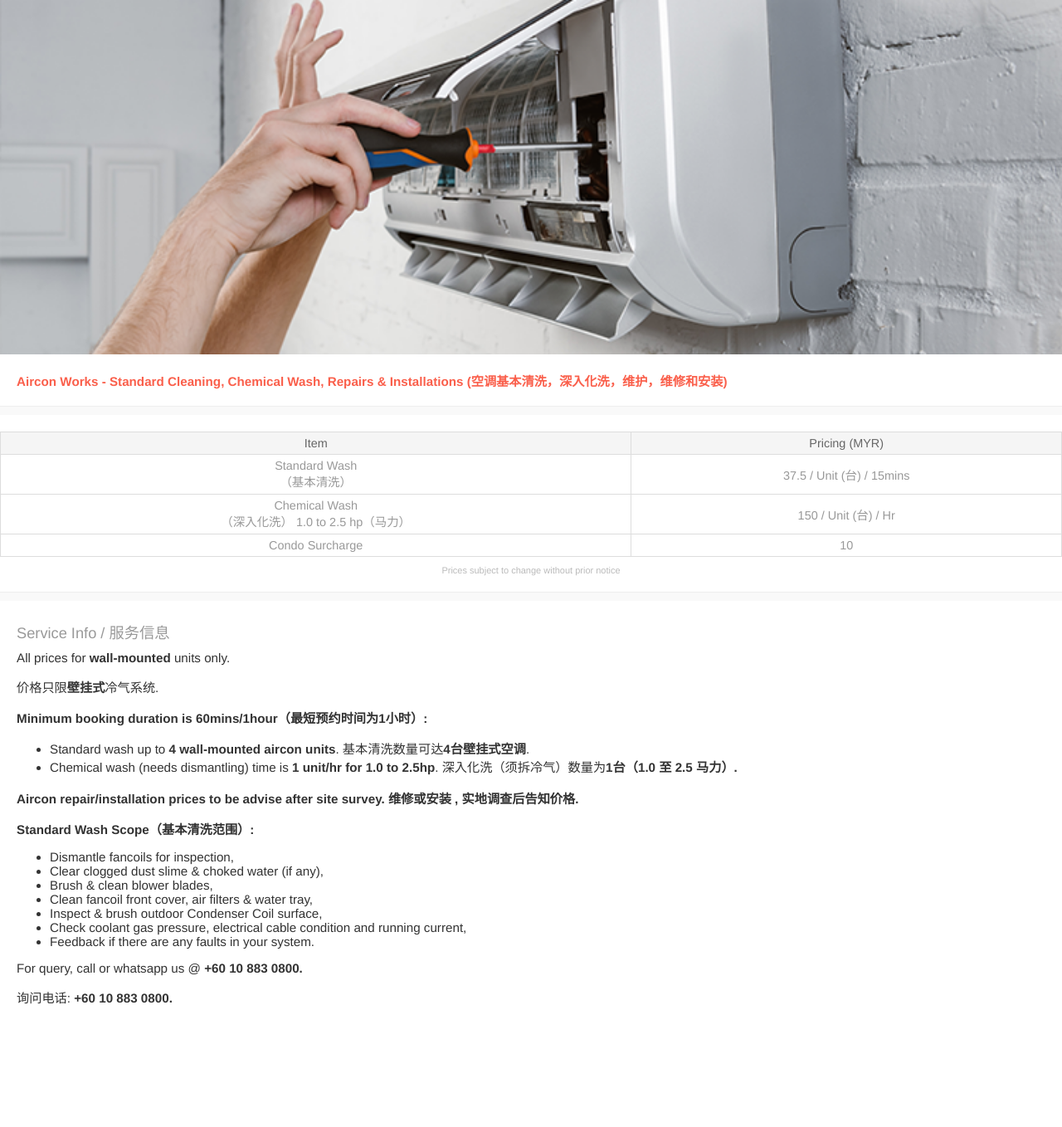
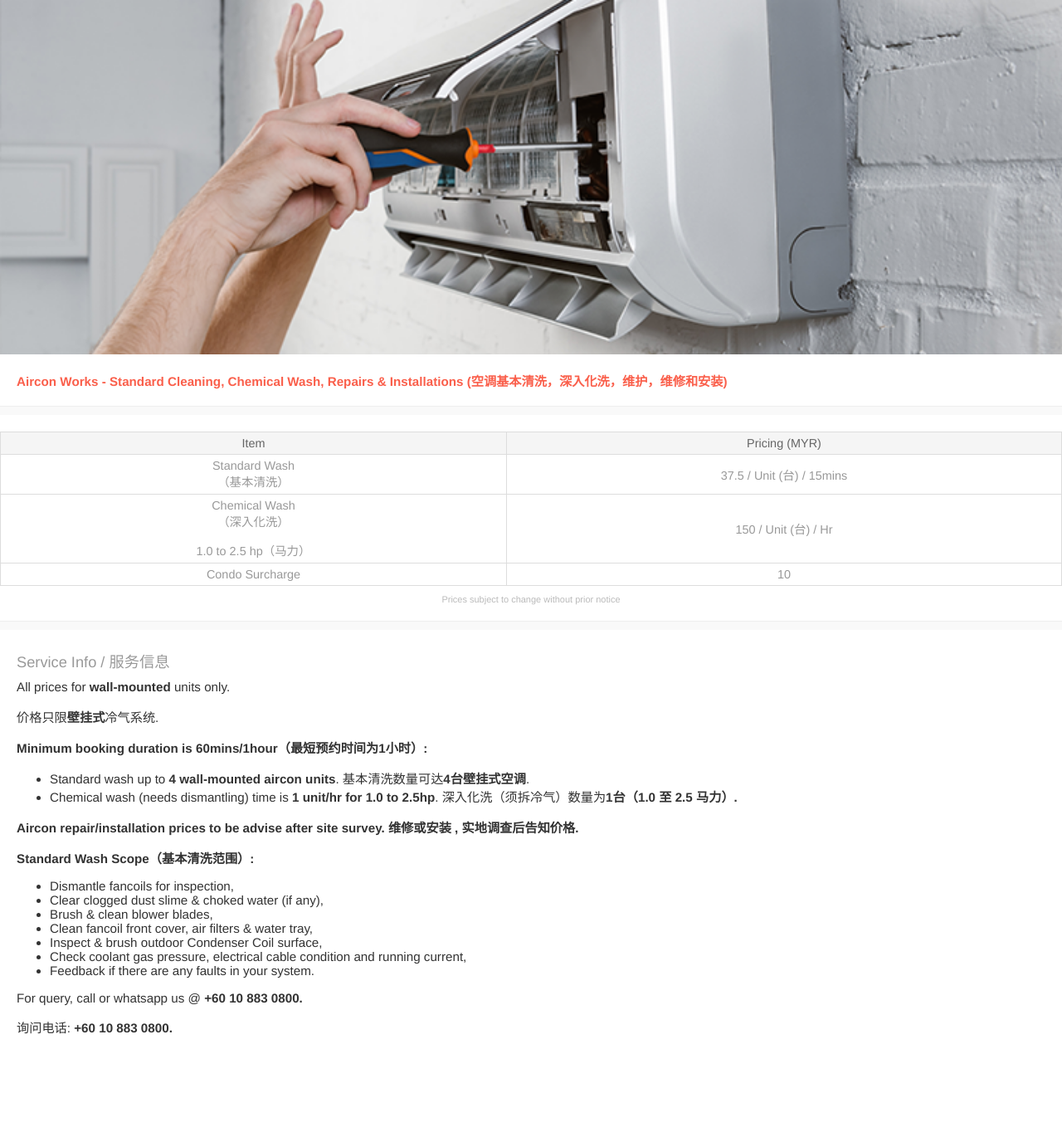
Before and after one commit to blooms-singapore/pages, a Jekyll site: the page built from en/services/myr/aircon.html, in a window 1280 px wide. Shown: the whole page at 83% size. Built offline with Jekyll 4.4.1, drawn with Linux system fonts in a browser that asks for light colours; before the commit the page ends 1323 px from its top, so only the background shows below that.

Commit message:
Update aircon.html

```diff
--- a/en/services/myr/aircon.html
+++ b/en/services/myr/aircon.html
@@ -21,8 +21,9 @@
       <tr>
         <td>Chemical Wash
           <p>
-            （深入化洗）
-        1.0 to 2.5 hp（马力）</td>
+            （深入化洗）</p>
+        <p>
+          1.0 to 2.5 hp（马力）</td>
         <td>150<span> / Unit (台)<span> / Hr</span></td>
       </tr>
        <td>Condo Surcharge</td>
```
